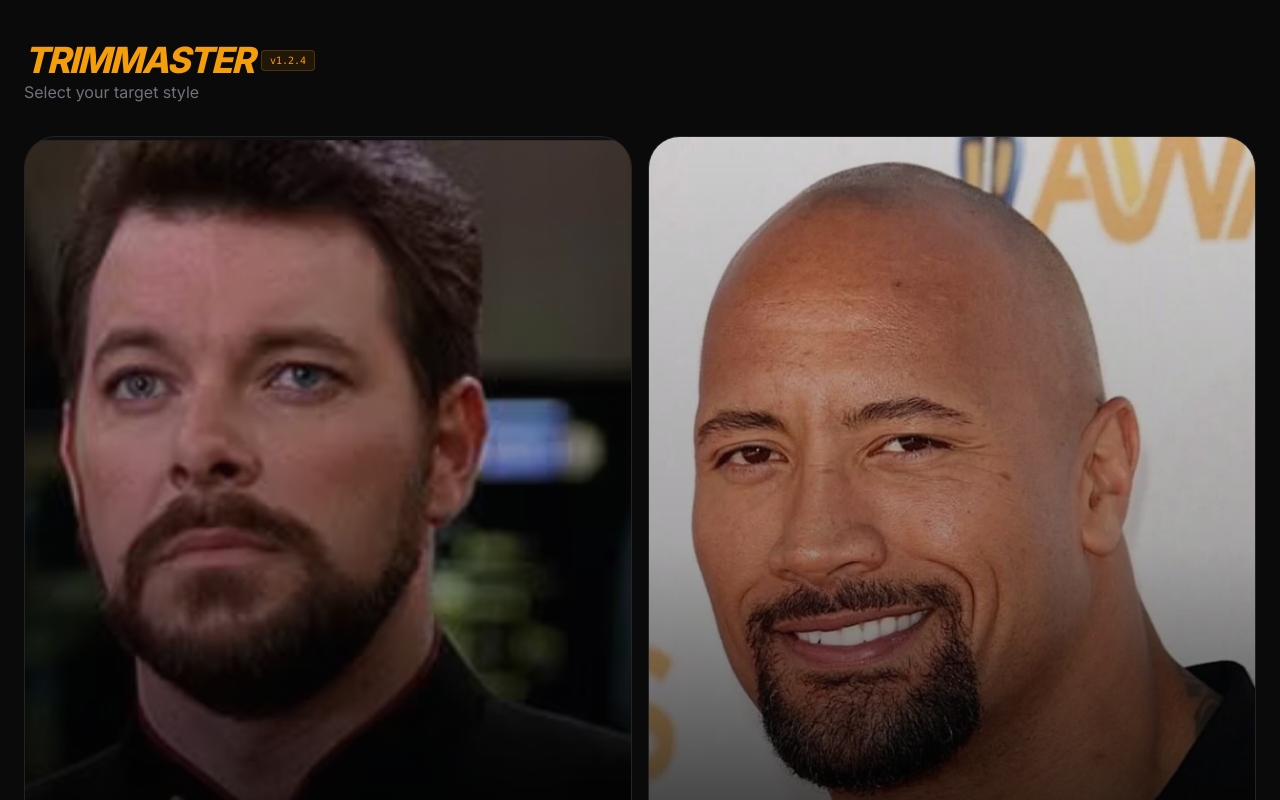
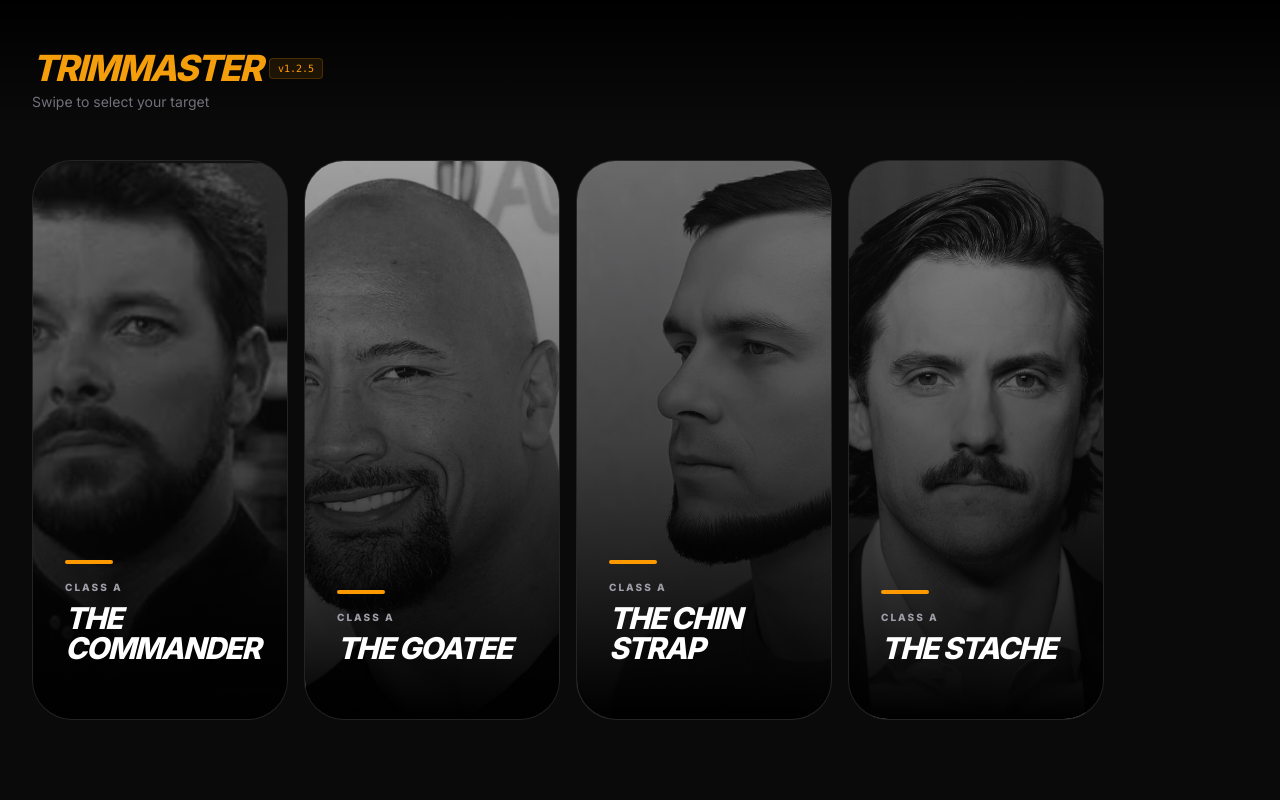
Before and after one commit to daskoon/trimmasterv1, a React (Vite) app: page / in a window 1280 px wide. Built offline with nearby package versions, Linux system fonts and the light colour scheme.

Commit message:
v1.2.5-carousel-upgrade

```diff
--- a/src/App.tsx
+++ b/src/App.tsx
@@ -14,7 +14,6 @@ function App() {
   const [isEasterEggActive, setIsEasterEggActive] = useState(false);
 
   useEffect(() => {
-    // Fake "System Boot" delay for polish
     const timer = setTimeout(() => {
       setStep('gallery');
     }, 2000);
@@ -40,7 +39,6 @@ function App() {
     setSelectedStyle(null);
   };
 
-  // --- SPLASH SCREEN ---
   if (step === 'splash') {
     return (
       <div className="h-full w-full bg-black flex flex-col items-center justify-center text-white animate-fade-in">
@@ -49,7 +47,7 @@ function App() {
           <Scissors size={64} className="text-amber-500 relative z-10" />
         </div>
         <h1 className="text-4xl font-black italic tracking-tighter mb-2">TRIMMASTER</h1>
-        <p className="text-zinc-500 font-mono text-xs tracking-widest">SYSTEM v1.2.4</p>
+        <p className="text-zinc-500 font-mono text-xs tracking-widest">SYSTEM v1.2.5</p>
         <div className="mt-8 w-32 h-1 bg-zinc-900 rounded-full overflow-hidden">
           <div className="h-full bg-amber-500 animate-[loading_1.5s_ease-in-out_forwards] w-full origin-left"></div>
         </div>
@@ -57,11 +55,11 @@ function App() {
     );
   }
 
-  // --- GALLERY ---
+  // --- GALLERY (CAROUSEL MODE) ---
   if (step === 'gallery') {
     return (
-      <div className="h-full w-full bg-[#0a0a0a] text-white p-6 overflow-y-auto no-scrollbar flex flex-col animate-fade-in">
-        <header className="mb-8 pt-4">
+      <div className="h-full w-full bg-[#0a0a0a] text-white flex flex-col animate-fade-in relative overflow-hidden">
+        <header className="px-8 pt-12 pb-4 z-10 bg-gradient-to-b from-black to-transparent">
           <div className="flex items-center gap-2">
             <h1 className="text-4xl font-extrabold tracking-tighter uppercase italic text-[#f59e0b]">
               TrimMaste
@@ -75,35 +73,44 @@ function App() {
                 r
               </span>
             </h1>
-            <span className="bg-amber-500/10 text-amber-500 text-[10px] px-2 py-0.5 rounded border border-amber-500/20 font-mono">v1.2.4</span>
+            <span className="bg-amber-500/10 text-amber-500 text-[10px] px-2 py-0.5 rounded border border-amber-500/20 font-mono">v1.2.5</span>
           </div>
-          <p className="text-zinc-500 font-medium">Select your target style</p>
+          <p className="text-zinc-500 font-medium text-sm mt-1">Swipe to select your target</p>
         </header>
 
-        <div className="grid grid-cols-2 gap-4 pb-12">
+        {/* CAROUSEL CONTAINER */}
+        <div className="flex-1 flex items-center overflow-x-auto snap-x snap-mandatory px-8 pb-12 gap-4 no-scrollbar">
           {styles.map(style => (
             <button
               key={style.id}
               onClick={() => handleSelectStyle(style)}
-              className={`relative w-full aspect-[3/4] rounded-[2rem] overflow-hidden bg-zinc-900 border active:scale-95 transition-all text-left group ${
-                style.id === 'logan' ? 'border-amber-500 animate-pulse' : 'border-white/5'
+              className={`relative flex-shrink-0 w-64 h-[70vh] rounded-[2.5rem] overflow-hidden bg-zinc-900 border snap-center transition-all duration-300 active:scale-95 group ${
+                style.id === 'logan' ? 'border-amber-500 shadow-[0_0_30px_rgba(245,158,11,0.2)]' : 'border-white/5'
               }`}
             >
               <img
                 src={style.image}
                 alt={style.name}
-                className="absolute inset-0 w-full h-full object-cover opacity-80 group-hover:opacity-100 group-hover:scale-105 transition-all duration-500"
+                className="absolute inset-0 w-full h-full object-cover opacity-60 group-hover:opacity-100 group-hover:scale-105 transition-all duration-500 grayscale group-hover:grayscale-0"
               />
-              <div className="absolute inset-0 bg-gradient-to-t from-black/90 via-black/20 to-transparent flex flex-col justify-end p-5">
-                <span className={`text-xs font-bold uppercase tracking-widest mb-1 ${
-                  style.id === 'logan' ? 'text-amber-400' : 'text-zinc-500'
+
+              {/* Card Overlay */}
+              <div className="absolute inset-0 bg-gradient-to-t from-black via-black/40 to-transparent flex flex-col justify-end p-8 text-left">
+                <div className="w-12 h-1 bg-amber-500 mb-4 rounded-full"></div>
+                <span className={`text-[10px] font-bold uppercase tracking-[0.2em] mb-2 ${
+                  style.id === 'logan' ? 'text-amber-400' : 'text-zinc-400'
                 }`}>
-                  {style.id === 'logan' ? 'Hidden Style' : 'Style'}
+                  {style.id === 'logan' ? 'Legendary' : 'Class A'}
                 </span>
-                <h2 className="text-lg font-bold uppercase leading-none drop-shadow-md">{style.name}</h2>
+                <h2 className="text-3xl font-black uppercase italic tracking-tighter leading-none mb-2">{style.name}</h2>
+                <p className="text-xs text-zinc-400 font-medium opacity-0 group-hover:opacity-100 transition-opacity duration-300 transform translate-y-2 group-hover:translate-y-0">
+                  Tap to Activate AR Guide
+                </p>
               </div>
             </button>
           ))}
+          {/* Spacer for end of list */}
+          <div className="w-4 flex-shrink-0"></div>
         </div>
       </div>
     );
```
